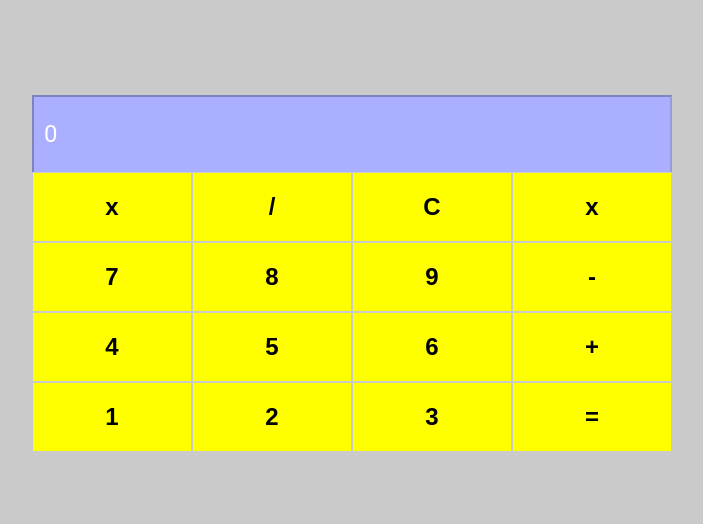
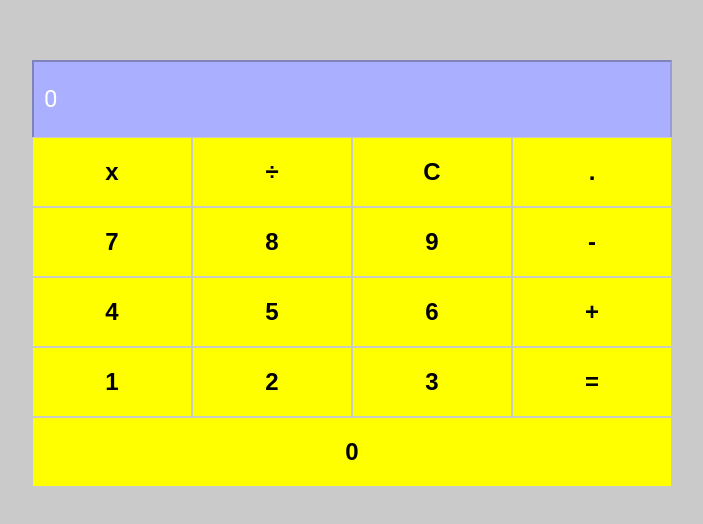
Before and after one commit to educrds/Calculator, a React (Create React App) app: page / in a window 1280 px wide. Shown: the part 126-650 px from the top of the page, without its empty margins (288-991 px from the left). Built offline with nearby package versions, Linux system fonts and the light colour scheme.

Commit message:
adicionado operações de divisão e multiplicação

```diff
--- a/src/App.js
+++ b/src/App.js
@@ -43,6 +43,28 @@ const App = () => {
       setOperation("");
     }
   };
+  const handleMulNumbers = () => {
+    if (firstNumber === "0") {
+      setfirstNumber(String(currentNumber));
+      setCurrentNumber("0");
+      setOperation("*");
+    } else {
+      const sum = Number(firstNumber) * Number(currentNumber);
+      setCurrentNumber(String(sum));
+      setOperation("");
+    }
+  };
+  const handleDivNumbers = () => {
+    if (firstNumber === "0") {
+      setfirstNumber(String(currentNumber));
+      setCurrentNumber("0");
+      setOperation("/");
+    } else {
+      const sum = Number(firstNumber) / Number(currentNumber);
+      setCurrentNumber(String(sum));
+      setOperation("");
+    }
+  };
 
   const handleEquals = () => {
     if (firstNumber !== "0" && operation !== "" && currentNumber !== "0") {
@@ -52,6 +74,12 @@ const App = () => {
           break;
         case "-":
           handleRemNumbers();
+          break;
+        case "*":
+          handleMulNumbers();
+          break;
+        case "/":
+          handleDivNumbers();
           break;
 
         default:
@@ -65,10 +93,10 @@ const App = () => {
       <Content>
         <Input value={currentNumber} />
         <Row>
-          <Button label="x" />
-          <Button label="/" />
+          <Button label="x" onClick={handleMulNumbers} />
+          <Button label="÷" onClick={handleDivNumbers} />
           <Button label="C" onClick={handleOnClear} />
-          <Button label="x" />
+          <Button label="." />
         </Row>
         <Row>
           <Button label="7" onClick={() => handleAddNumber("7")} />
@@ -88,6 +116,9 @@ const App = () => {
           <Button label="3" onClick={() => handleAddNumber("3")} />
           <Button label="=" onClick={handleEquals} />
         </Row>
+        <Row>
+          <Button label="0" onClick={() => handleAddNumber("0")} />
+        </Row>
       </Content>
     </Container>
   );
```
